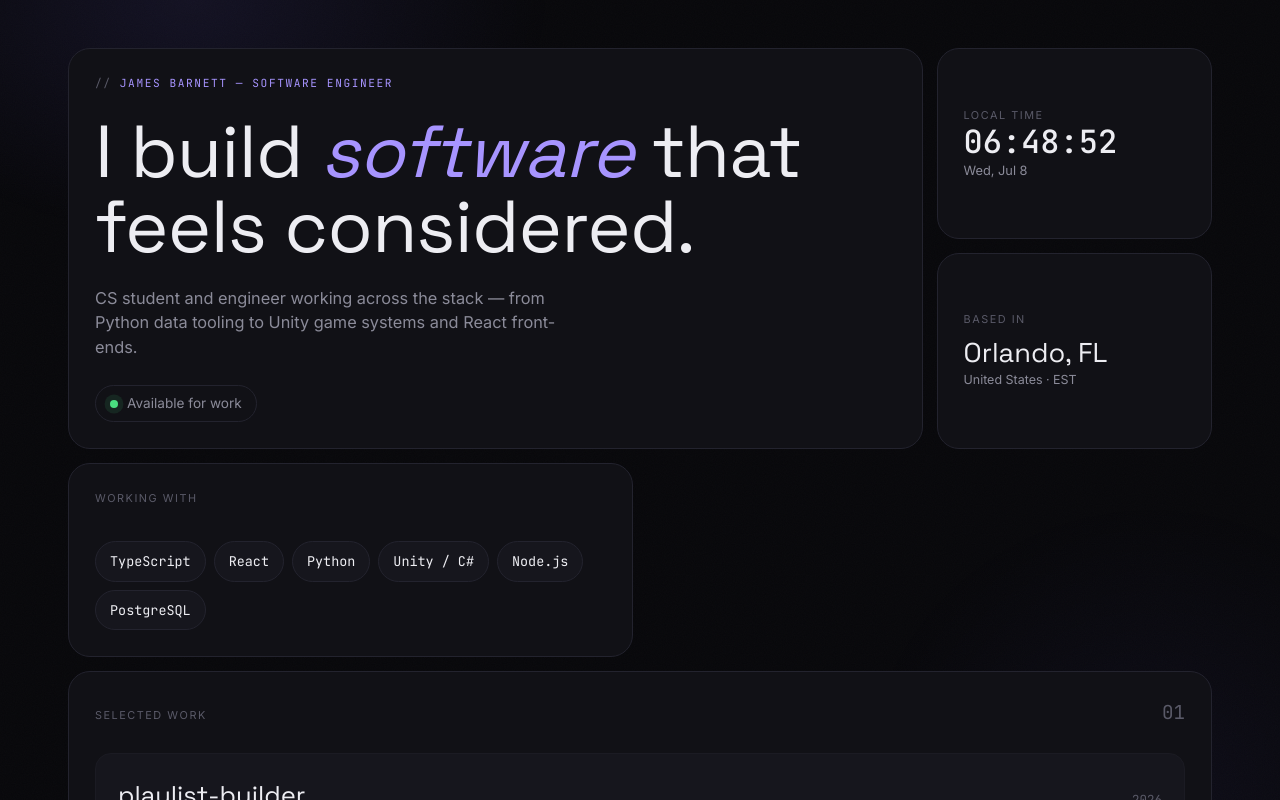
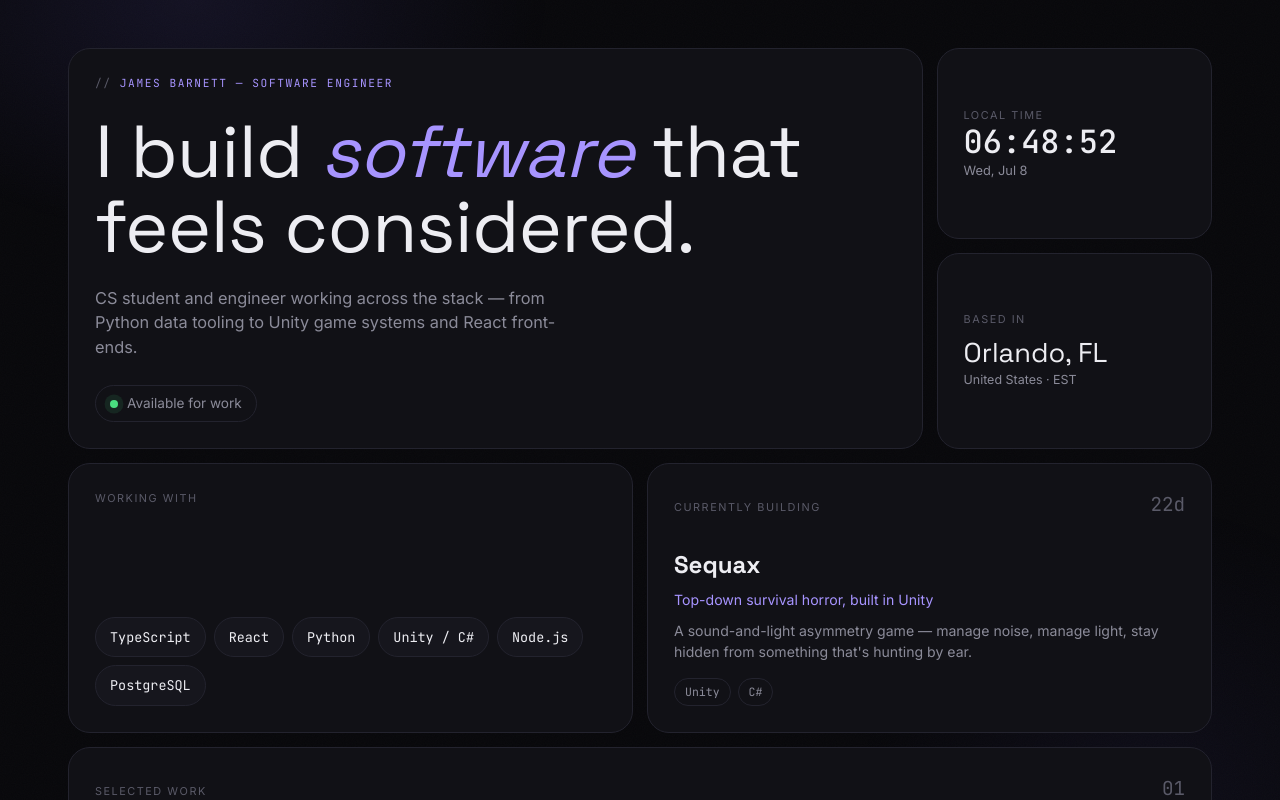
Before and after one commit to shadowstorm37/portfolio, a React (Vite) app: page / in a window 1280 px wide. Shown: the top 800 px of the page. Built offline with nearby package versions, Linux system fonts and the light colour scheme.

Commit message:
feat: Added Currently Building section

```diff
--- a/src/App.css
+++ b/src/App.css
@@ -103,6 +103,7 @@ body {
 .cell--clock    { grid-column: span 1; grid-row: span 1; display: flex; align-items: center; }
 .cell--loc      { grid-column: span 1; grid-row: span 1; display: flex; flex-direction: column; justify-content: center; }
 .cell--stack    { grid-column: span 2; grid-row: span 2; }
+.cell--building { grid-column: span 2; grid-row: span 2; display: flex; flex-direction: column; }
 .cell--projects { grid-column: span 4; }
 .cell--gh       { grid-column: span 1; }
 .cell--li       { grid-column: span 1; }
@@ -205,6 +206,15 @@ body {
   transition: border-color 0.25s ease, color 0.25s ease;
 }
 .stack-list li:hover { border-color: var(--accent); color: var(--accent-soft); }
+
+.building-name {
+  font-family: "Space Grotesk", sans-serif;
+  font-size: 1.5rem;
+  margin-top: 2px;
+}
+.building-tagline { color: var(--accent-soft); font-size: 0.88rem; margin-top: 6px; }
+.building-desc { color: var(--muted); font-size: 0.88rem; margin-top: 10px; }
+.cell--building .project-stack { margin-top: auto; padding-top: 16px; }
 
 /* ── Projects ───────────────────────────────── */
 .section-head {
--- a/src/App.jsx
+++ b/src/App.jsx
@@ -1,5 +1,5 @@
 import { useState, useEffect, useRef } from "react";
-import { projects, stack, social } from "./data";
+import { projects, stack, social, currentlyBuilding } from "./data";
 import "./App.css";
 
 function Clock() {
@@ -123,6 +123,11 @@ function SoundToggle() {
   );
 }
 
+function daysUntil(dateStr) {
+  const diff = new Date(dateStr) - new Date();
+  return Math.max(0, Math.ceil(diff / (1000 * 60 * 60 * 24)));
+}
+
 export default function App() {
   return (
     <main className="page">
@@ -161,6 +166,21 @@ export default function App() {
               </li>
             ))}
           </ul>
+        </Tile>
+
+        <Tile className="cell cell--building" spotlight>
+          <div className="section-head">
+            <span className="mini-label">Currently building</span>
+            <span className="count">{daysUntil(currentlyBuilding.deadline)}d</span>
+          </div>
+          <h3 className="building-name">{currentlyBuilding.name}</h3>
+          <p className="building-tagline">{currentlyBuilding.tagline}</p>
+          <p className="building-desc">{currentlyBuilding.description}</p>
+          <div className="project-stack">
+            {currentlyBuilding.stack.map((t) => (
+              <span key={t}>{t}</span>
+            ))}
+          </div>
         </Tile>
 
         <Tile className="cell cell--projects" spotlight>
--- a/src/data.js
+++ b/src/data.js
@@ -26,6 +26,15 @@ export const projects = [
   // },
 ];
 
+export const currentlyBuilding = {
+  name: "Sequax",
+  tagline: "Top-down survival horror, built in Unity",
+  description:
+    "A sound-and-light asymmetry game — manage noise, manage light, stay hidden from something that's hunting by ear.",
+  stack: ["Unity", "C#"],
+  deadline: "2026-07-30",
+};
+
 export const stack = [
   "TypeScript",
   "React",
```
